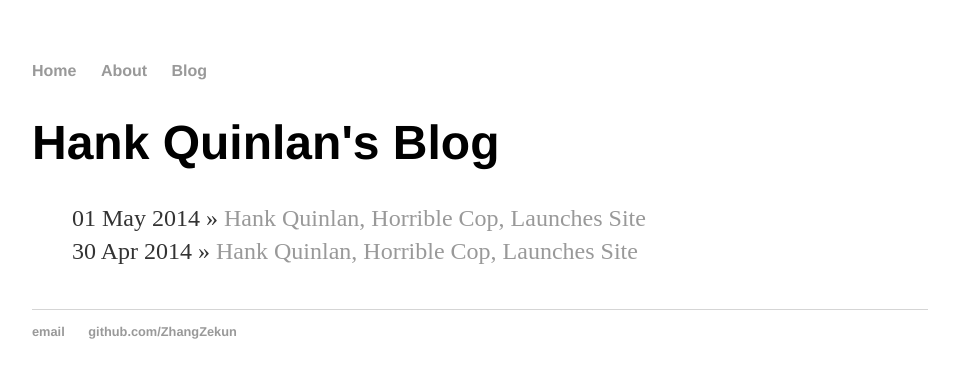
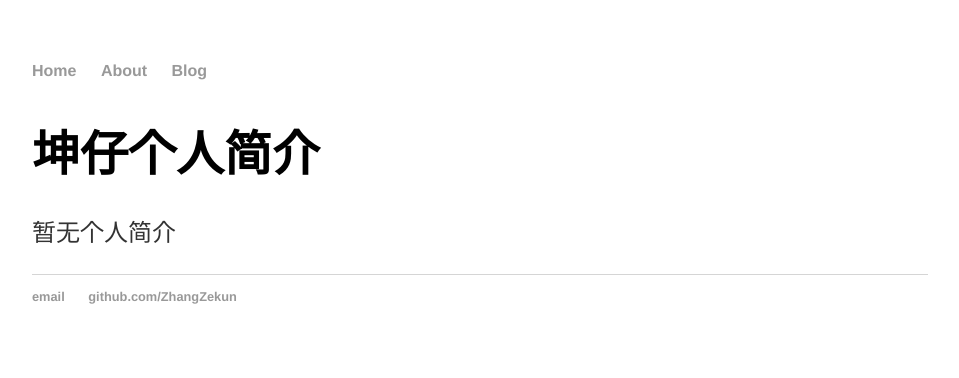
Before and after one commit to ZhangZekun/ZhangZekun.github.io, a Jekyll site: the page built from about.html, in a window 1280 px wide. Shown: the top 378 px of the page, without its empty margins (160-1119 px from the left). Built offline with Jekyll 4.4.1, drawn with Linux system fonts in a browser that asks for light colours.

Commit message:
修改网站文件结构

```diff
--- a/_layouts/default.html
+++ b/_layouts/default.html
@@ -16,6 +16,8 @@
   {% endfor %}
 </ul>
     </nav>
+
+<h1>{{ page.title }}</h1>
 <div class="container">
 
   {{ content }}
--- a/about.html
+++ b/about.html
@@ -1,12 +1,5 @@
 ---
 layout: default
-title: Hank Quinlan's Blog
+title: 坤仔个人简介
 ---
-<h1>{{ page.title }}</h1>
-<ul class="posts">
-
-  {% for post in site.posts %}
-    <li><span>{{ post.date | date_to_string }}</span> &raquo; <a href="{{ post.url }}" title="{{ post.title }}">{{ post.title }}</a></li>
-  {% endfor %}
-
-</ul>
+<p class="container">暂无个人简介</p>
--- a/blog.html
+++ b/blog.html
@@ -1,6 +1,6 @@
 ---
 layout: default
-title: Hank Quinlan's Blog
+title: 坤仔的博客
 ---
 <h1>{{ page.title }}</h1>
 <ul class="posts">
--- a/index.html
+++ b/index.html
@@ -1,9 +1,8 @@
 ---
 layout: default
-title: Hank Quinlan, Horrible Cop
+title: Hi, 我是坤仔!
 ---
 <div class="blurb">
-	<h1>Hi, 我是坤仔!</h1>
 	<p>这个主页主要用来分享自己写的一些计算机图形学和游戏引擎相关的博客。</p>
 	<p>博客主要分为三个板块，分别是计算机图形学CG，虚幻引擎UnrealEngine，Ogre引擎。</p>
 	<p>因为作者水平有限，博客难免会有错漏，还请各位批判性地看博客~</p>
```
